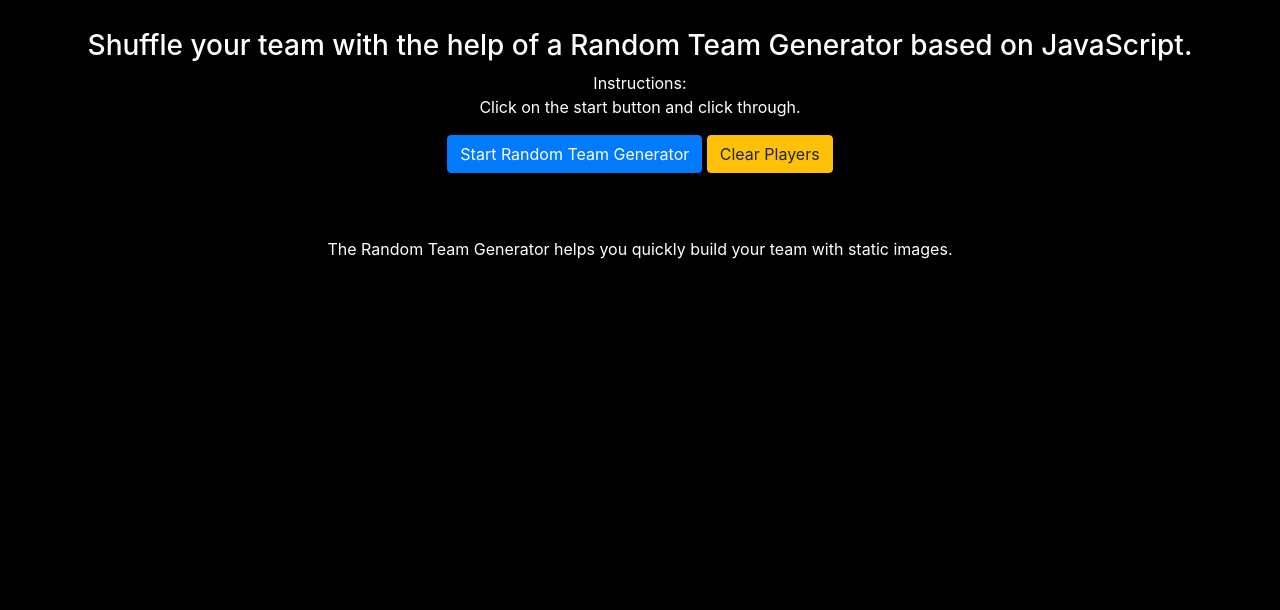
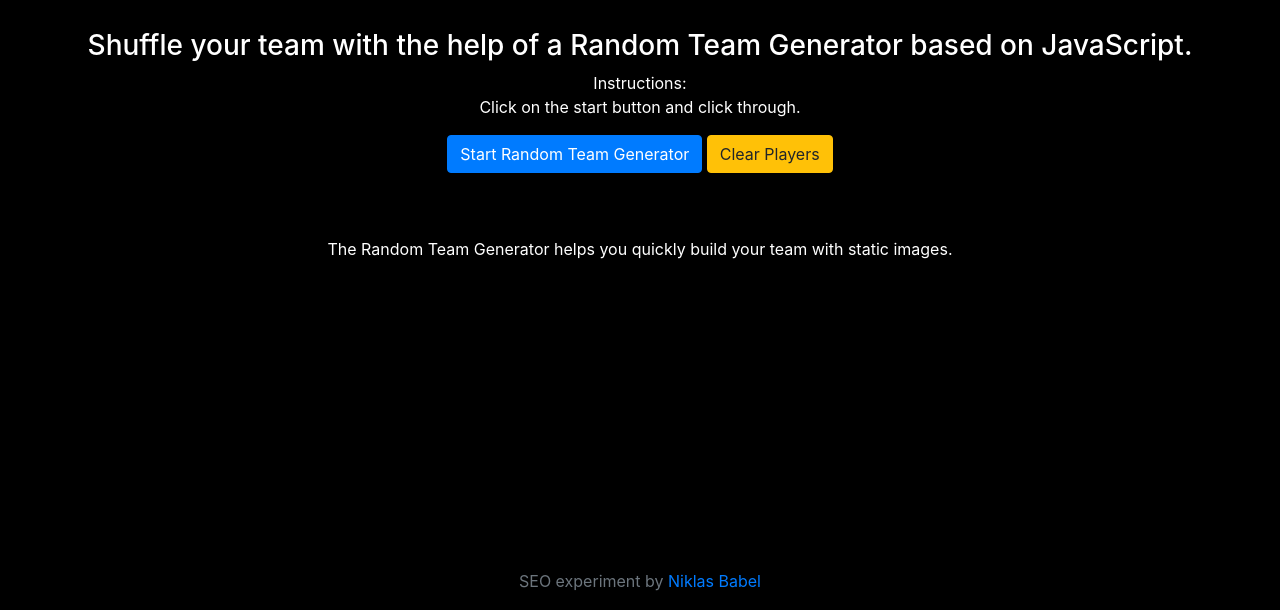
Before and after one commit to niklasbabel/training-team-generator, a plain HTML site: page index.html in a window 1280 px wide. Shown: the part 190-800 px from the top of the page. Drawn offline with nearby package versions, Linux system fonts and the light colour scheme.

Commit message:
added Foote

```diff
--- a/index.html
+++ b/index.html
@@ -149,7 +149,13 @@
         </div>
     </div>
 
-
+    <footer class="footer">
+        <div class="container">
+            <span class="text-muted">SEO experiment by <a target="_blank" rel="noopener noreferrer"
+                    href="https://niklasbabel.com">Niklas Babel</a>
+            </span>
+        </div>
+    </footer>
     <!-- Optional JavaScript -->
     <!-- jQuery first, then Popper.js, then Bootstrap JS -->
 
```
